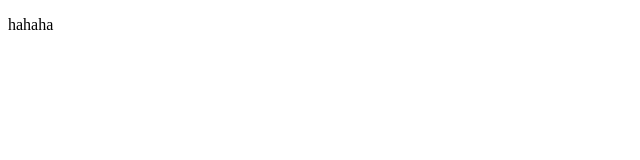
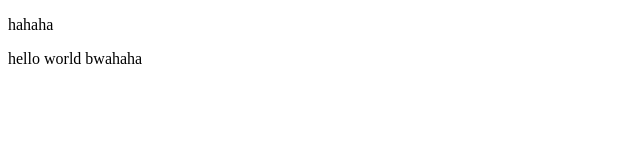
Before and after one commit to zykuriku/repo, a plain HTML site: page index.html in a window 1280 px wide. Shown: the whole page, without its empty margins (0-640 px from the left). Drawn offline with Linux system fonts and the light colour scheme.

Commit message:
new line

```diff
--- a/index.html
+++ b/index.html
@@ -7,5 +7,6 @@
 </head>
 <body>
     <p>hahaha</p>
+    <p>hello world bwahaha</p>
 </body>
 </html>
```
